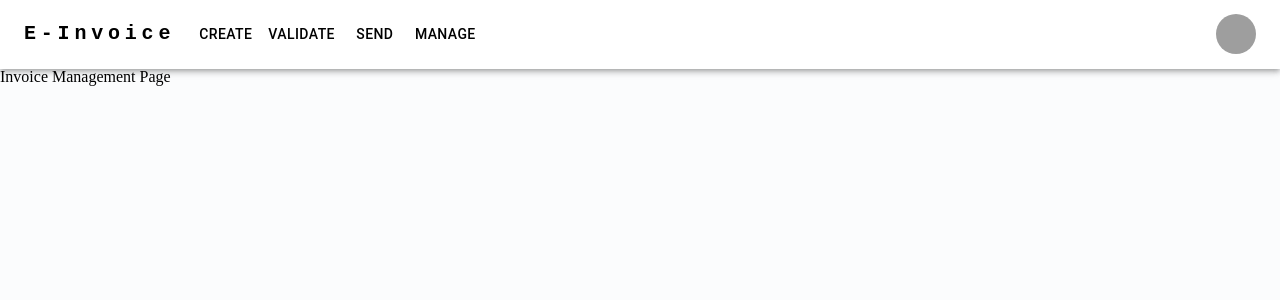
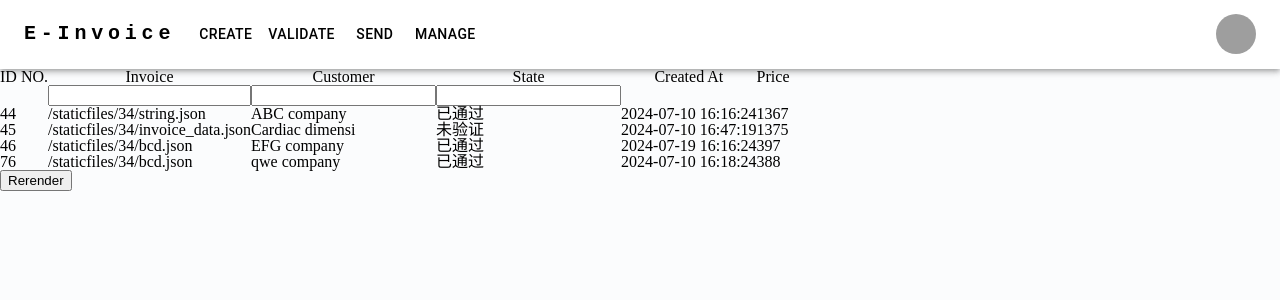
Before and after one commit to unsw-cse-comp99-3900/capstone-project-9900f14awellp, a React (Create React App) app in the folder front-end/: page /manage in a window 1280 px wide. Shown: the top 300 px of the page. Built offline with nearby package versions, Linux system fonts and the light colour scheme; grey boxes are pictures that could not be loaded.

Commit message:
add alert component, add static management table

```diff
--- a/front-end/package.json
+++ b/front-end/package.json
@@ -7,6 +7,7 @@
 		"@emotion/styled": "^11.11.5",
 		"@mui/icons-material": "^5.15.20",
 		"@mui/material": "^5.15.20",
+		"@tanstack/react-table": "^8.19.2",
 		"@testing-library/jest-dom": "^5.17.0",
 		"@testing-library/react": "^13.4.0",
 		"@testing-library/user-event": "^13.5.0",
@@ -17,6 +18,7 @@
 		"react-router-dom": "^6.23.1",
 		"react-scripts": "5.0.1",
 		"react-window": "^1.8.10",
+		"uuid": "^10.0.0",
 		"web-vitals": "^2.1.4"
 	},
 	"scripts": {
--- a/front-end/src/apis/upload.js
+++ b/front-end/src/apis/upload.js
@@ -1,20 +1,16 @@
 import axios from 'axios';
 
-const API_BASE_URL = 'http://localhost:8000';
+const API_BASE_URL = 'http://localhost:8000/invoice';
 
-export const uploadFile = (file, title) => {
-	const userId = localStorage.getItem('userid');
+export const uploadFile = (file, uuid) => {
 	const formData = new FormData();
 	formData.append('file', file);
-	formData.append('title', title);
+	formData.append('uuid', uuid);
 
-	return axios.post(
-		`${API_BASE_URL}/invoice/invoice-creation/${userId}/`,
-		formData,
-		{
-			headers: {
-				'Content-Type': 'multipart/form-data',
-			},
+	return axios.post(`${API_BASE_URL}/invoice-creation-upload/`, formData, {
+		headers: {
+			'Content-Type': 'multipart/form-data',
+			Authorization: `Bearer ${localStorage.getItem('token')}`,
 		},
-	);
+	});
 };
--- /dev/null
+++ b/front-end/src/components/Alert/MUIAlert.jsx
@@ -0,0 +1,36 @@
+import React, { useState, useEffect } from 'react';
+import Alert from '@mui/material/Alert';
+
+export function CustomAlert({ message, severity, onClose, duration = 3000 }) {
+	const [visible, setVisible] = useState(true);
+
+	useEffect(() => {
+		const timer = setTimeout(() => {
+			setVisible(false);
+			onClose();
+		}, duration);
+
+		return () => clearTimeout(timer);
+	}, [duration, onClose]);
+
+	if (!visible) return null;
+
+	return (
+		<Alert
+			severity={severity}
+			onClose={() => {
+				setVisible(false);
+				onClose();
+			}}
+			style={{
+				position: 'fixed',
+				top: '0',
+				left: '50%',
+				transform: 'translateX(-50%)',
+				zIndex: 1000,
+			}}
+		>
+			{message}
+		</Alert>
+	);
+}
--- a/front-end/src/components/Creation/CreationProgress/Progress.jsx
+++ b/front-end/src/components/Creation/CreationProgress/Progress.jsx
@@ -3,10 +3,22 @@ import './Progress.css';
 
 const ProgressIndicator = ({ steps, currentStep, onContinue, onBack }) => {
 	return (
-      <div className='button-and-progess'>
-        <div className='button-row'>
-        <button className='back-button' style={{visibility: currentStep === 0 ? 'hidden' : 'visible'}} onClick={onBack}>Back</button>
-        <button className='continue-button' onClick={onContinue} style={{visibility: currentStep === 3 ? 'hidden' : 'visible'}}>Continue</button>
+		<div className="button-and-progess">
+			<div className="button-row">
+				<button
+					className="back-button"
+					style={{ visibility: currentStep === 0 ? 'hidden' : 'visible' }}
+					onClick={onBack}
+				>
+					Back
+				</button>
+				<button
+					className="continue-button"
+					onClick={onContinue}
+					style={{ visibility: currentStep === 3 ? 'hidden' : 'visible' }}
+				>
+					{currentStep === 1 ? 'Submit' : 'Continue'}
+				</button>
 			</div>
 			<div className="progress-indicator">
 				<div className="steps-container">
@@ -14,12 +26,18 @@ const ProgressIndicator = ({ steps, currentStep, onContinue, onBack }) => {
 						<React.Fragment key={index}>
 							<div className="step-wrapper">
 								<div className={`step ${index <= currentStep ? 'active' : ''}`}>
-                    <div className="circle">{index+1}</div>
+									<div className="circle">{index + 1}</div>
 								</div>
-                  <div className={`label ${index <= currentStep ? 'active' : ''}`}>{step}</div>
+								<div
+									className={`label ${index <= currentStep ? 'active' : ''}`}
+								>
+									{step}
+								</div>
 							</div>
 							{index < steps.length - 1 && (
-                  <div className={`connector ${index < currentStep ? 'active' : ''}`}></div>
+								<div
+									className={`connector ${index < currentStep ? 'active' : ''}`}
+								></div>
 							)}
 						</React.Fragment>
 					))}
--- a/front-end/src/components/Creation/FileInfo/FileInfo.css
+++ b/front-end/src/components/Creation/FileInfo/FileInfo.css
@@ -2,9 +2,8 @@
   background-color: #F2F5F7;
   display: flex;
   flex-direction: column;
-    width: 28vw;
+  width: 27vw;
   height: 10vh;
-    max-width: 400px;
   border-radius: 7px;
   margin-top: 1vh;
   justify-content: center;
--- a/front-end/src/components/Creation/FileInfo/FileInfo.jsx
+++ b/front-end/src/components/Creation/FileInfo/FileInfo.jsx
@@ -1,4 +1,3 @@
-import React, { useState, useEffect } from 'react';
 import IconButton from '@mui/material/IconButton';
 import CloseIcon from '@mui/icons-material/Close';
 
@@ -6,33 +5,14 @@ import PDFicon from '../../../assets/pdf.svg';
 import './FileInfo.css';
 
 export default function FileUploadProgress({ fileName, fileSize, onCancel }) {
-	const [progress, setProgress] = useState(0);
-
-	useEffect(() => {
-		const timer = setInterval(() => {
-			setProgress((oldProgress) => {
-				if (oldProgress === 100) {
-					clearInterval(timer);
-					return 100;
-				}
-				const diff = Math.random() * 10;
-				return Math.min(oldProgress + diff, 100);
-			});
-		}, 500);
-
-		return () => {
-			clearInterval(timer);
-		};
-	}, []);
-
 	return (
 		<div className="file-upload-progress">
 			<div className="file-row">
 				<div className="file-name-icon-container">
-					<img src={PDFicon} className='image-icon' alt="pdf" />
-					<div className='file-info'>
+					<img src={PDFicon} className="image-icon" alt="pdf" />
+					<div className="file-info">
 						<div className="file-name">{fileName}</div>
-						<div className='file-size'>{fileSize}</div>
+						<div className="file-size">{fileSize}</div>
 					</div>
 				</div>
 				<IconButton size="small" onClick={onCancel} aria-label="cancel">
--- a/front-end/src/components/Creation/FileUpload/FileUpload.css
+++ b/front-end/src/components/Creation/FileUpload/FileUpload.css
@@ -77,24 +77,24 @@
 .preview-button {
 	cursor: pointer;
 	width: 28%;
-	height: 72%;
+	height: 60%;
 	background-color: #333;
 	border: transparent;
-	border-radius: 20px;
+	border-radius: 15px;
 	color: white;
-	font-size: calc(0.7vw + 0.7vh);
+	font-size: calc(0.65vw + 0.65vh);
 }
 
 .preview-button:hover {
     background-color: #494446;
-  }
+}
 
-  .file-info.hidden {
+.file-info.hidden {
 	visibility: hidden;
-  }
+}
 
-  .preview-button:disabled {
+.preview-button:disabled {
 	background-color: #cccccc;
 	color: #666666;
 	cursor: not-allowed;
-  }
+}
--- /dev/null
+++ b/front-end/src/components/Management/ManagementTable.jsx
@@ -0,0 +1,163 @@
+import * as React from 'react';
+
+import {
+	createColumnHelper,
+	flexRender,
+	getCoreRowModel,
+	getSortedRowModel,
+	getFilteredRowModel,
+	useReactTable,
+} from '@tanstack/react-table';
+
+const defaultData = [
+	{
+		id: 44,
+		timestamp: '2024-07-10 16:16:24',
+		userid: 34,
+		uuid: 'string',
+		file: '/staticfiles/34/string.json',
+		supplier: 'ABC company',
+		total: '1367',
+		state: '已通过',
+		creation_method: 'gui',
+	},
+	{
+		id: 45,
+		timestamp: '2024-07-10 16:47:19',
+		userid: 34,
+		uuid: '00',
+		file: '/staticfiles/34/invoice_data.json',
+		supplier: 'Cardiac dimensi',
+		total: '1375',
+		state: '未验证',
+		creation_method: 'upload',
+	},
+	{
+		id: 46,
+		timestamp: '2024-07-19 16:16:24',
+		userid: 34,
+		uuid: 'string',
+		file: '/staticfiles/34/bcd.json',
+		supplier: 'EFG company',
+		total: '397',
+		state: '已通过',
+		creation_method: 'gui',
+	},
+	{
+		id: 76,
+		timestamp: '2024-07-10 16:18:24',
+		userid: 34,
+		uuid: 'string',
+		file: '/staticfiles/34/bcd.json',
+		supplier: 'qwe company',
+		total: '388',
+		state: '已通过',
+		creation_method: 'gui',
+	},
+];
+
+const columnHelper = createColumnHelper();
+
+const columns = [
+	columnHelper.accessor('id', {
+		header: 'ID NO.',
+		enableSorting: false,
+		enableColumnFilter: false,
+	}),
+	columnHelper.accessor('file', {
+		header: 'Invoice',
+		enableSorting: false,
+		enableColumnFilter: true,
+	}),
+	columnHelper.accessor('supplier', {
+		header: 'Customer',
+		enableSorting: false,
+		enableColumnFilter: true,
+	}),
+	columnHelper.accessor('state', {
+		header: 'State',
+		enableSorting: false,
+		enableColumnFilter: true,
+	}),
+	columnHelper.accessor('timestamp', {
+		header: 'Created At',
+		enableSorting: true,
+		enableColumnFilter: false,
+		sortingFn: (rowA, rowB, columnId) => {
+			const dateA = new Date(rowA.getValue(columnId));
+			const dateB = new Date(rowB.getValue(columnId));
+			return dateA.getTime() - dateB.getTime();
+		},
+	}),
+	columnHelper.accessor('total', {
+		header: 'Price',
+		enableSorting: true,
+		enableColumnFilter: false,
+	}),
+];
+
+export function ManageTable() {
+	const data = defaultData;
+	// const [data, _setData] = React.useState(() => [...defaultData]);
+	const rerender = React.useReducer(() => ({}), {})[1];
+
+	const table = useReactTable({
+		data,
+		columns,
+		getCoreRowModel: getCoreRowModel(),
+		getSortedRowModel: getSortedRowModel(),
+		getFilteredRowModel: getFilteredRowModel(),
+	});
+
+	return (
+		<div className="p-2">
+			<table>
+				<thead>
+					{table.getHeaderGroups().map((headerGroup) => (
+						<tr key={headerGroup.id}>
+							{headerGroup.headers.map((header) => (
+								<th key={header.id}>
+									<div
+										onClick={header.column.getToggleSortingHandler()}
+										style={{ display: 'flex', flexDirection: 'column' }}
+									>
+										{header.isPlaceholder
+											? null
+											: flexRender(
+													header.column.columnDef.header,
+													header.getContext(),
+												)}
+										{header.column.getIsSorted() &&
+											(header.column.getIsSorted() === 'asc' ? '🔽' : '🔼')}
+										{header.column.getCanFilter() && (
+											<input
+												type="text"
+												onChange={(e) => {
+													header.column.setFilterValue(() => e.target.value);
+												}}
+											></input>
+										)}
+									</div>
+								</th>
+							))}
+						</tr>
+					))}
+				</thead>
+				<tbody>
+					{table.getRowModel().rows.map((row) => (
+						<tr key={row.id}>
+							{row.getVisibleCells().map((cell) => (
+								<td key={cell.id}>
+									{flexRender(cell.column.columnDef.cell, cell.getContext())}
+								</td>
+							))}
+						</tr>
+					))}
+				</tbody>
+			</table>
+			<button onClick={() => rerender()} className="border p-2">
+				Rerender
+			</button>
+		</div>
+	);
+}
--- a/front-end/src/views/Creation/Upload.jsx
+++ b/front-end/src/views/Creation/Upload.jsx
@@ -1,14 +1,14 @@
-import React, { useEffect } from 'react'
+import React from 'react';
+import { useOutletContext } from 'react-router-dom';
 
 import FileUploader from '../../components/Creation/FileUpload/FileUpload';
 
 export default function Upload() {
-
-
-  return (
-    <div>
-        <FileUploader />
-    </div>
-
-  )
+	//eslint-disable-next-line
+	const { showAlert, setShowAlert } = useOutletContext();
+	return (
+		<div>
+			<FileUploader showAlert={showAlert} />
+		</div>
+	);
 }
--- a/front-end/src/views/InvoiceManagement.jsx
+++ b/front-end/src/views/InvoiceManagement.jsx
@@ -1,11 +1,12 @@
-import React from "react";
-import { ResponsiveAppBar } from "../components/Navbar";
+import React from 'react';
+import { ResponsiveAppBar } from '../components/Navbar';
+import { ManageTable } from '../components/Management/ManagementTable';
 
 export default function InvoiceManagement() {
-    return (
-        <div>
-            <ResponsiveAppBar />
-            <h1>Invoice Management Page</h1>
-        </div>
-    );
+	return (
+		<div>
+			<ResponsiveAppBar />
+			<ManageTable />
+		</div>
+	);
 }
```
Also changed, not shown: front-end/src/components/Creation/FileUpload/FileUpload.jsx (+29 -47 lines), front-end/src/views/Creation/Create.jsx (+34 -12 lines), 1 other file (tests, documents, lock files or other folders). Lines whose indentation alone changed are shown as unchanged.
